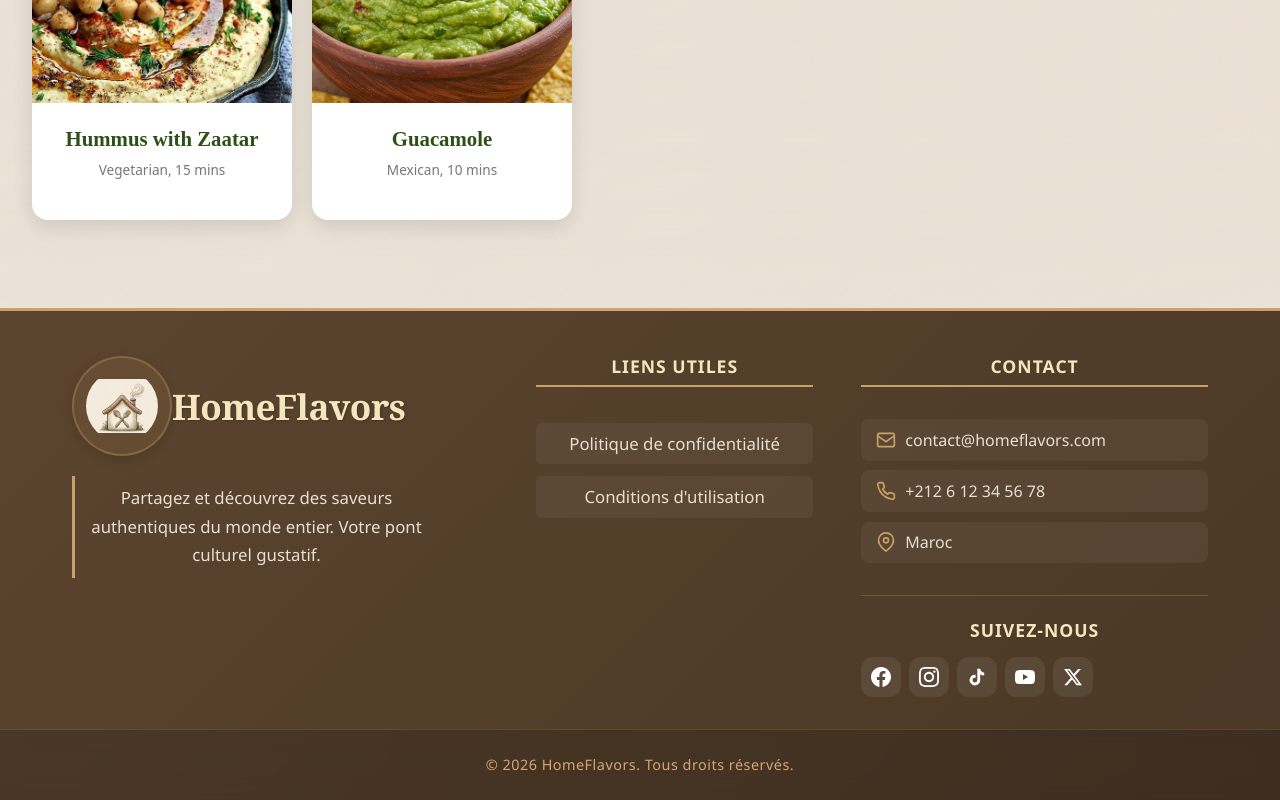
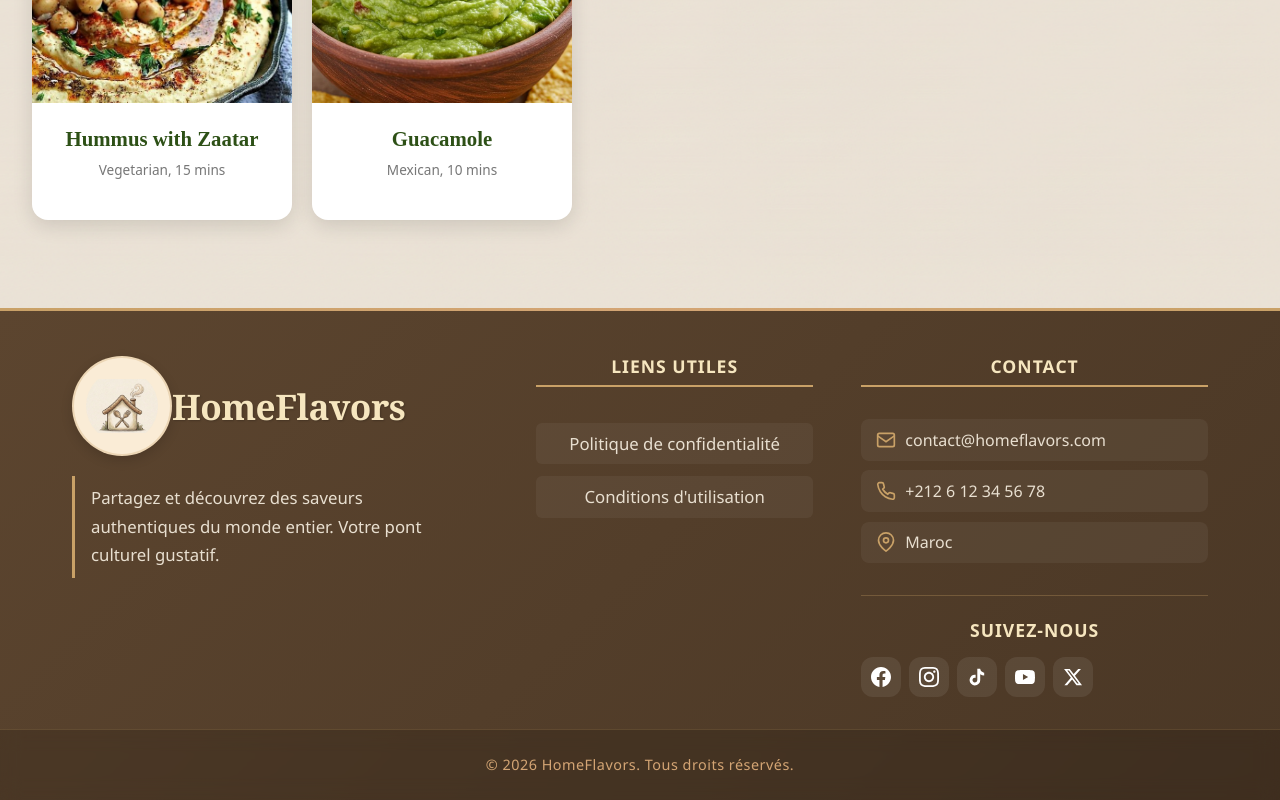
Before and after one commit to diouanesalma79-create/homeflavors-app, a React (Create React App) app: page / in a window 1280 px wide. Shown: the part 1524-2324 px from the top of the page. Built offline with nearby package versions, Linux system fonts and the light colour scheme.

Commit message:
second modif footer

```diff
--- a/src/style/Footer.css
+++ b/src/style/Footer.css
@@ -54,11 +54,15 @@ html, body {
 
 
 /* Section marque */
+/* Section marque alignée à gauche */
 .footer-brand {
   display: flex;
   flex-direction: column;
   gap: 1.25rem;
+  align-items: flex-start; /* <-- force l'alignement à gauche */
+  text-align: left;        /* <-- pour que le texte suive */
 }
+
 
 .footer-logo {
   display: flex;
@@ -70,7 +74,7 @@ html, body {
   width: 100px;
   height: 100px;
   object-fit: contain;
-  background: rgba(201, 161, 103, 0.1);
+  background: #faecd6;
   border-radius: 50%;
   padding: 0.75rem;
   border: 2px solid rgba(201, 161, 103, 0.3);
```
